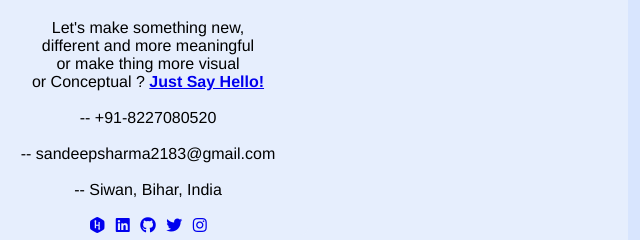
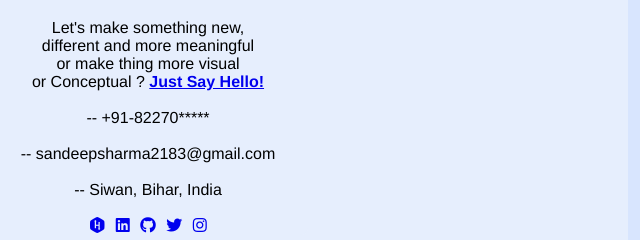
Before and after one commit to amrahs02/portfolio, a plain HTML site: page index.html in a window 1280 px wide. Shown: the part 2937-3177 px from the top of the page, 172-812 px from the left. Drawn offline with Linux system fonts and the light colour scheme.

Commit message:
Update index.html

```diff
--- a/index.html
+++ b/index.html
@@ -259,7 +259,7 @@
                 or make thing more visual <br> or Conceptual ? <strong><a href="mailto:sandeepsharma2183@gmail.com" class="button">Just Say Hello!</a></strong>
                 </div>
                 <br>
-                <div>--  +91-8227080520 </div>
+                <div>--  +91-82270***** </div>
                 <br>
 
                 <div>--  sandeepsharma2183@gmail.com</div>
```
